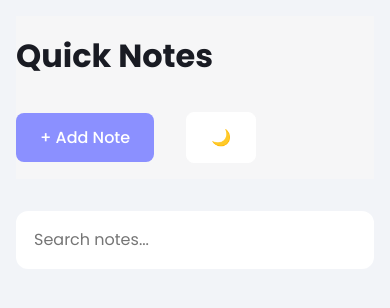
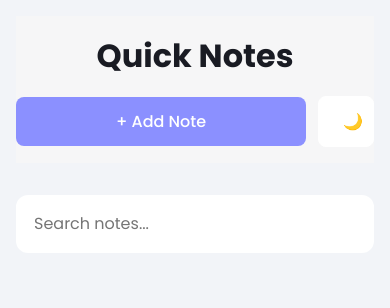
Before and after one commit to yousuffff/quick-notes, a plain HTML site: page index.html in a window 390 px wide. Drawn offline with Linux system fonts and the light colour scheme.

Commit message:
style: improve header layout and add responsive design for mobile view

```diff
--- a/style.css
+++ b/style.css
@@ -56,6 +56,8 @@ header {
   background: var(--base-transparent-90);
   backdrop-filter: blur(10px);
   padding: 1rem 0;
+  flex-wrap: wrap;
+  gap: 1rem;
 }
 
 .add-note-btn {
@@ -220,7 +222,8 @@ dialog::backdrop {
 .header-actions {
   display: flex;
   align-items: center;
-  gap: 1rem;
+
+  gap: 0.75rem;
 }
 .form-group {
   margin-bottom: 1.5rem;
@@ -333,3 +336,34 @@ dialog::backdrop {
     grid-template-columns: 1fr;
   }
 }
+@media (max-width: 480px) {
+  body {
+    padding: 1rem;
+    margin: 0;
+  }
+
+  header {
+    flex-direction: column;
+    align-items: stretch;
+  }
+
+  .header-actions {
+    width: 100%;
+    display: flex;
+    gap: 0.75rem;
+  }
+
+  .add-note-btn {
+    flex: 1;
+  }
+
+  .theme-toggle-btn {
+    width: 56px;
+    margin-left: 0;
+  }
+
+  h1 {
+    text-align: center;
+    margin-bottom: 0;
+  }
+}
```
